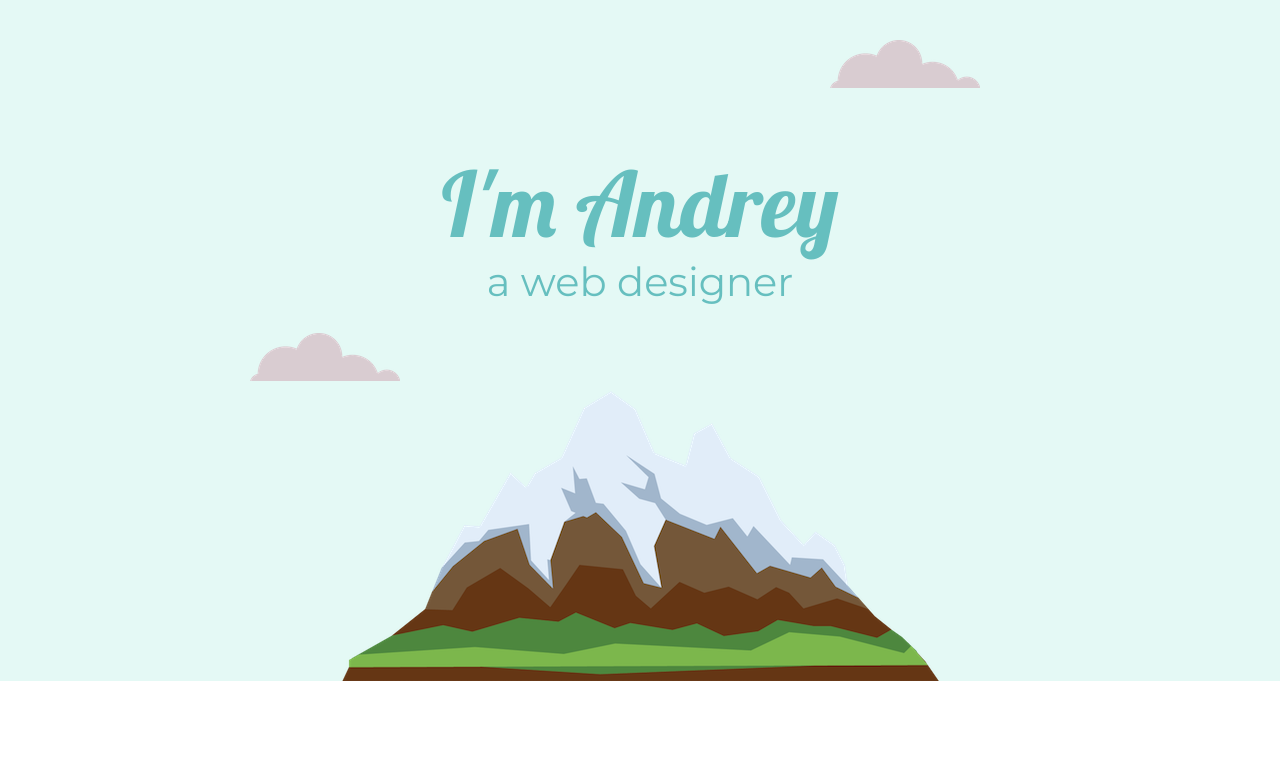
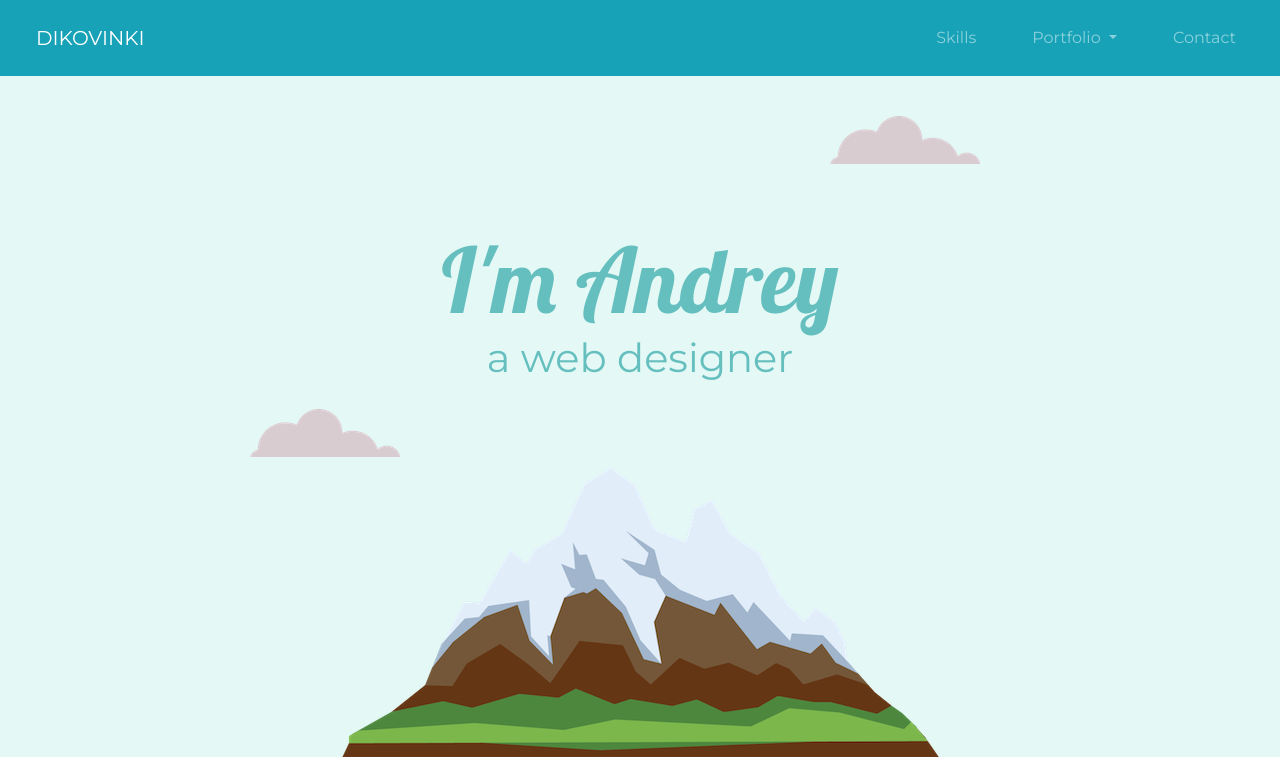
Before and after one commit to dikovinki/css_test, a plain HTML site: page index.html in a window 1280 px wide. Shown: the top 778 px of the page. Drawn offline with nearby package versions, Linux system fonts and the light colour scheme.

Commit message:
adding navbar

```diff
--- a/css/styles.css
+++ b/css/styles.css
@@ -50,6 +50,8 @@ a {
 a:hover {
   color: #EAF6F6;
 }
+
+
 
 .top-container {
   background-color: #e4f9f5;
--- a/index.html
+++ b/index.html
@@ -18,6 +18,36 @@
 </head>
 
 <body>
+
+  <!-- Navigation-->
+  <nav class="navbar navbar-expand-lg navbar-dark bg-info">
+    <!-- Brand -->
+    <a class="navbar-brand" href="">DIKOVINKI</a>
+    <!-- Hamburger menu-->
+    <button class="navbar-toggler" type="button" data-toggle="collapse" data-target="#navbarTogglerDemo02" aria-controls="navbarTogglerDemo02" aria-expanded="false" aria-label="Toggle navigation">
+      <span class="navbar-toggler-icon"></span>
+    </button>
+<div class="collapse navbar-collapse" id="navbarTogglerDemo02">
+    <ul class="navbar-nav ml-auto">
+      <li class="nav-item">
+       <a class="nav-link" href="">Skills</a>
+      </li>
+      <li class="nav-item dropdown">
+        <a class="nav-link dropdown-toggle" href="#" id="navbarDropdownMenuLink" role="button" data-toggle="dropdown" aria-haspopup="true" aria-expanded="false">
+          Portfolio
+        </a>
+        <div class="dropdown-menu" aria-labelledby="navbarDropdownMenuLink">
+          <a class="dropdown-item" href="#">Web</a>
+          <a class="dropdown-item" href="#">Fashion</a>
+          <a class="dropdown-item" href="#">Something else here</a>
+        </div>
+      </li>
+      <li class="nav-item">
+        <a class="nav-link" href="">Contact</a>
+      </li>
+    </ul>
+  </div>
+  </nav>
 
 
   <div class="top-container">
```
